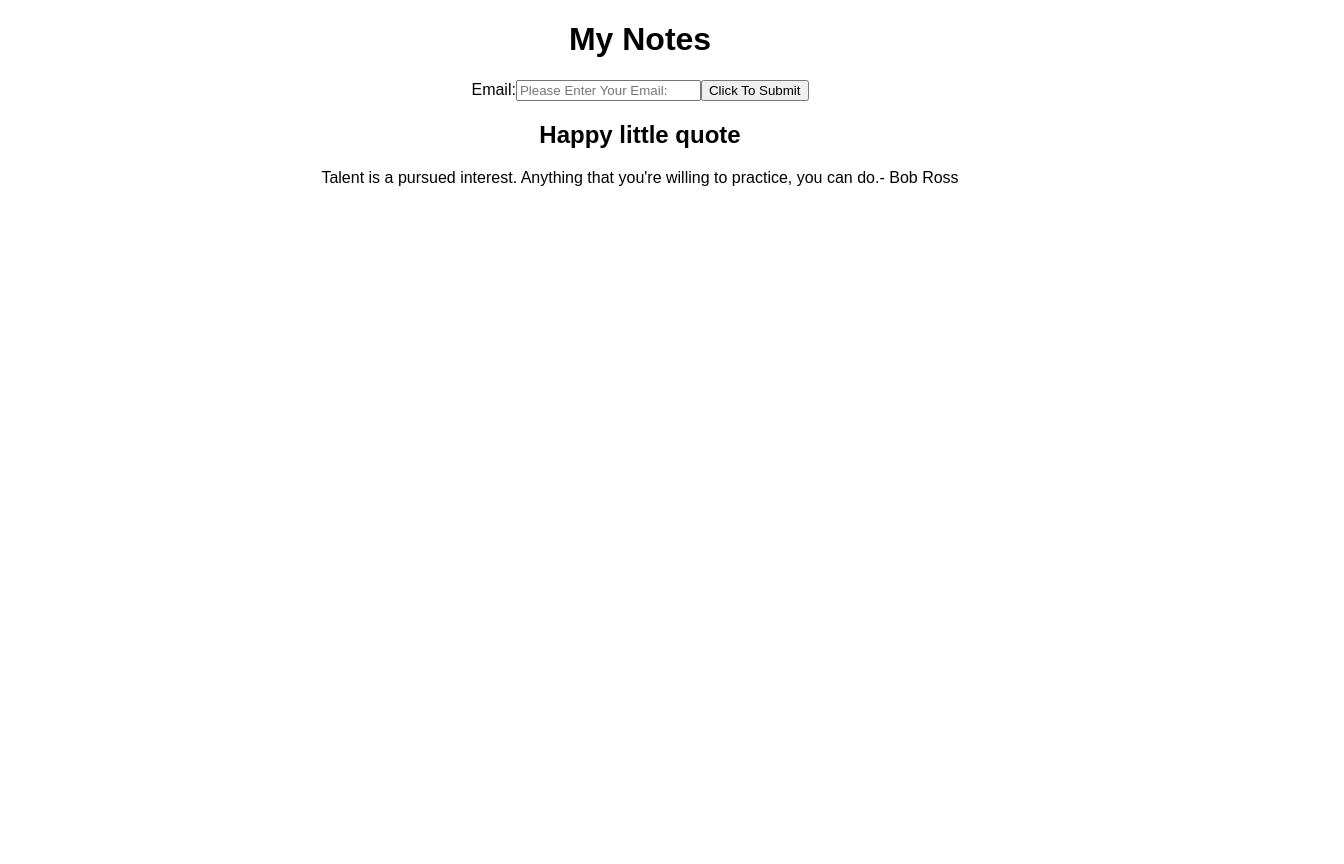
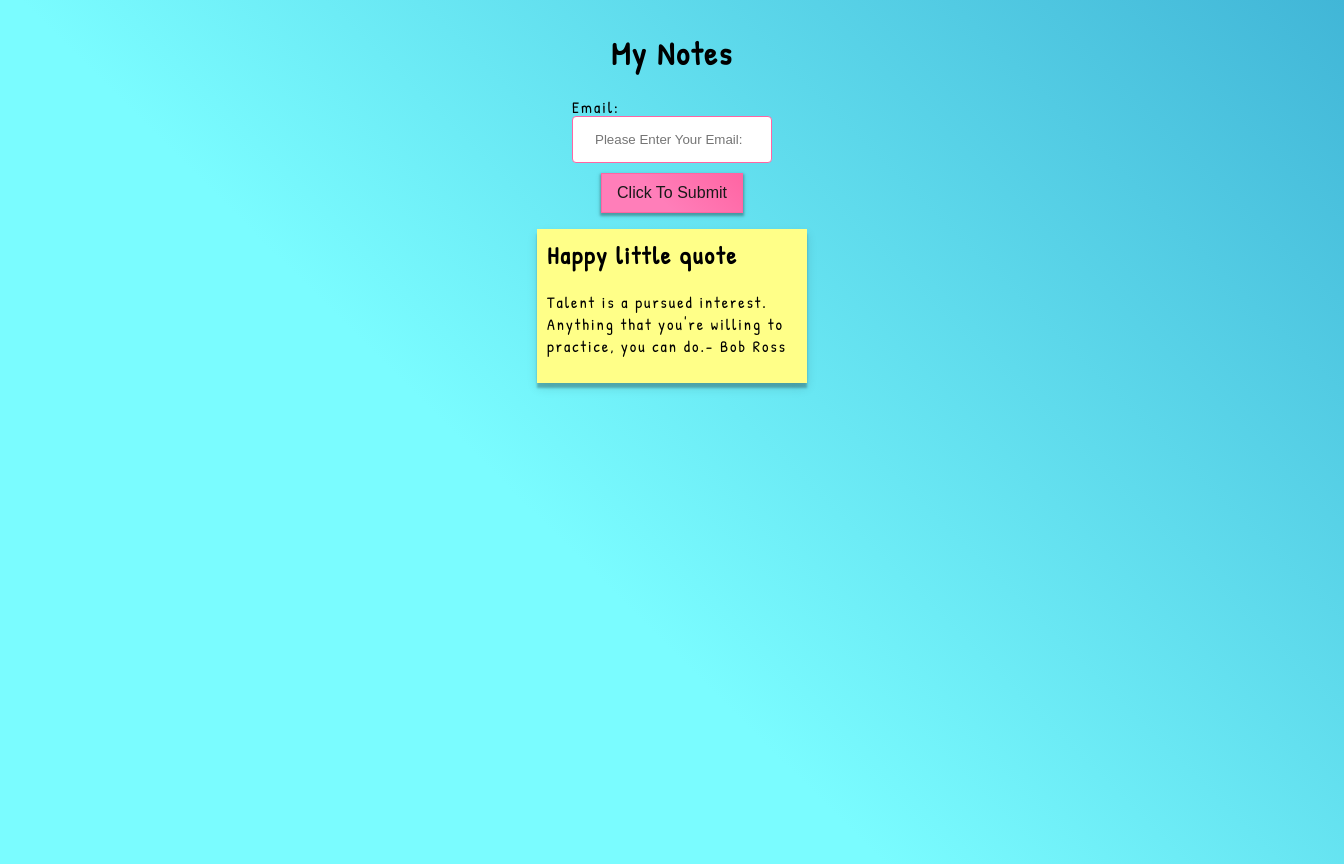
Before and after one commit to tomytank/advanced-forms, a React (Create React App) app: page / in a window 1280 px wide. Shown: the whole page, 1344 px wide, since content can reach past the window. Before the commit the page ends 800 px from the top, so only its background shows below. Built offline with nearby package versions, Linux system fonts and the light colour scheme.

Commit message:
Format updates
Added styling and changed input form.

```diff
--- a/src/components/NoteForm.js
+++ b/src/components/NoteForm.js
@@ -5,13 +5,14 @@ const NoteForm = props => {
 
   return (
     <form>
-      <label htmlFor="email">Email:</label>
+      <label htmlFor="email">Email: &nbsp;</label>
       <input
         id="email"
         type="text"
         name="email"
         placeholder="Please Enter Your Email:"
       />
+
       <button>Click To Submit</button>
     </form>
   );
--- a/src/styles.scss
+++ b/src/styles.scss
@@ -1,4 +1,78 @@
+@import url('https://fonts.googleapis.com/css?family=Patrick+Hand&display=swap');
+
+html,
+body,
+.App,
+#root {
+  min-height: 100vh;
+  width: 100%;
+  margin: 0;
+  padding: 0;
+}
+
 .App {
-  font-family: sans-serif;
+  font-family: 'Patrick Hand', cursive;
   text-align: center;
+  background-image: linear-gradient(-315deg, #7afcff 40%,#41b6d7 100%);
+  padding: 32px;
+  letter-spacing: 2px
 }
+.note-list {
+  display: flex;
+  flex-wrap: wrap;
+}
+.note {
+  background: #ffff88;
+  box-shadow: 0 5px 10px rgba(0, 0, 0, 0.12), 0 5px 2px rgba(0, 0, 0, 0.24);
+  width: 100%;
+  max-width: 250px;
+  padding: 10px;
+  margin: 16px auto;
+  text-align: left;
+}
+
+h1,
+h2 {
+  margin-top: 0;
+}
+
+form {
+  display: flex;
+  flex-flow: column nowrap;
+  align-items: center;
+}
+
+input, textarea {
+  width: 200px;
+  padding: 15px 22px;
+  margin: 10px 5px;
+  box-sizing: border-box;
+  border: 1px solid #ff65a3;
+  border-radius: 4px;
+}
+button {
+  background: #ff7eb9;
+  background-image: linear-gradient(-315deg, #ff7eb9 40%,#ff65a3 100%);
+  border: 1px solid #ff65a3;
+  padding: 10px 15px;
+  font-size: 16px;
+  color: #191919;
+  box-shadow: 0 2px 5px 1px rgba(0, 0, 0, 0.12), 0 2px 2px 1px rgba(0, 0, 0, 0.24);
+  transition: all 0.2 ease-in;
+}
+button:hover {
+  transform: translateY(-1px);
+  box-shadow: 0 2px 6px 2px rgba(0, 0, 0, 0.12), 0 2px 3px 2px rgba(0, 0, 0, 0.24);
+  background: #ff65a3;
+}
+button:active {
+  background: #ff7eb9;
+          box-shadow: inset 0px 0px 5px #ff65a3;
+   outline: none;
+}
+
+label {
+  margin-bottom: -12px;
+  text-align: left;
+  width: 200px;
+}
```
